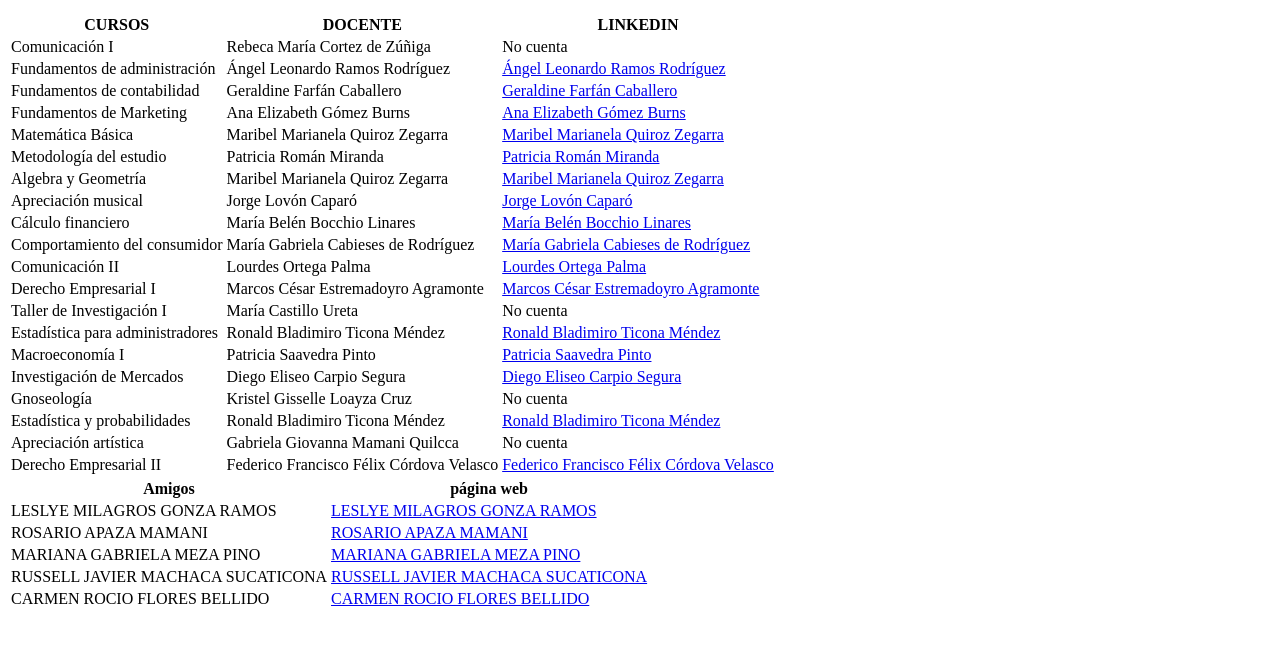
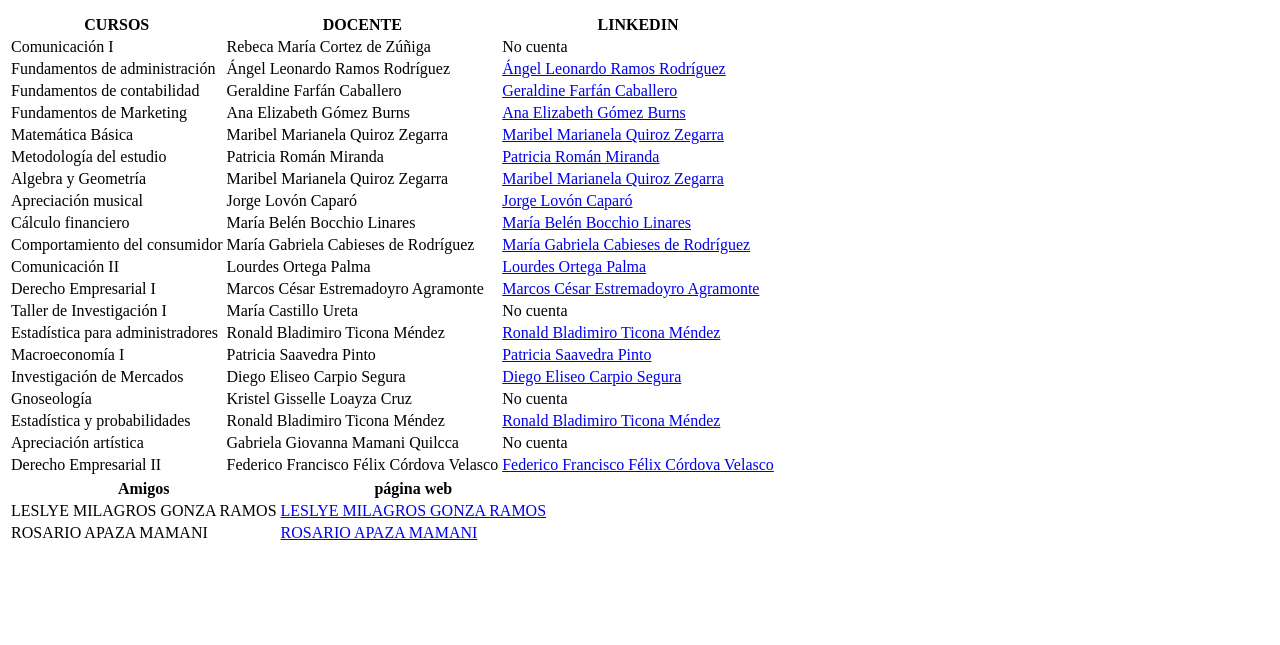
Before and after one commit to Liz-Canaza/LizCanazaMachaca.github.io, a plain HTML site: page index.html in a window 1280 px wide. Shown: the part 119-764 px from the top of the page. Drawn offline with Linux system fonts and the light colour scheme.

Commit message:
Update index.html

```diff
--- a/index.html
+++ b/index.html
@@ -198,29 +198,6 @@
 </tr>
 
 
-<td>MARIANA GABRIELA MEZA PINO</td>
-<td>
-<a href="https://rosarioapaza.github.io/rosarioleandraapazamamani/">MARIANA GABRIELA MEZA PINO</a>
-<td>
-</tr>
-
-
-
-<td>RUSSELL JAVIER MACHACA SUCATICONA</td>
-<td>
-<a href="https://rosarioapaza.github.io/rosarioleandraapazamamani/">RUSSELL JAVIER MACHACA SUCATICONA</a>
-<td>
-</tr>
-
-
-
-<td>CARMEN ROCIO FLORES BELLIDO</td>
-<td>
-<a href="https://rosarioapaza.github.io/rosarioleandraapazamamani/">CARMEN ROCIO FLORES BELLIDO</a>
-<td>
-</tr>
-
-
 </tbody>
 
 </body>
```
